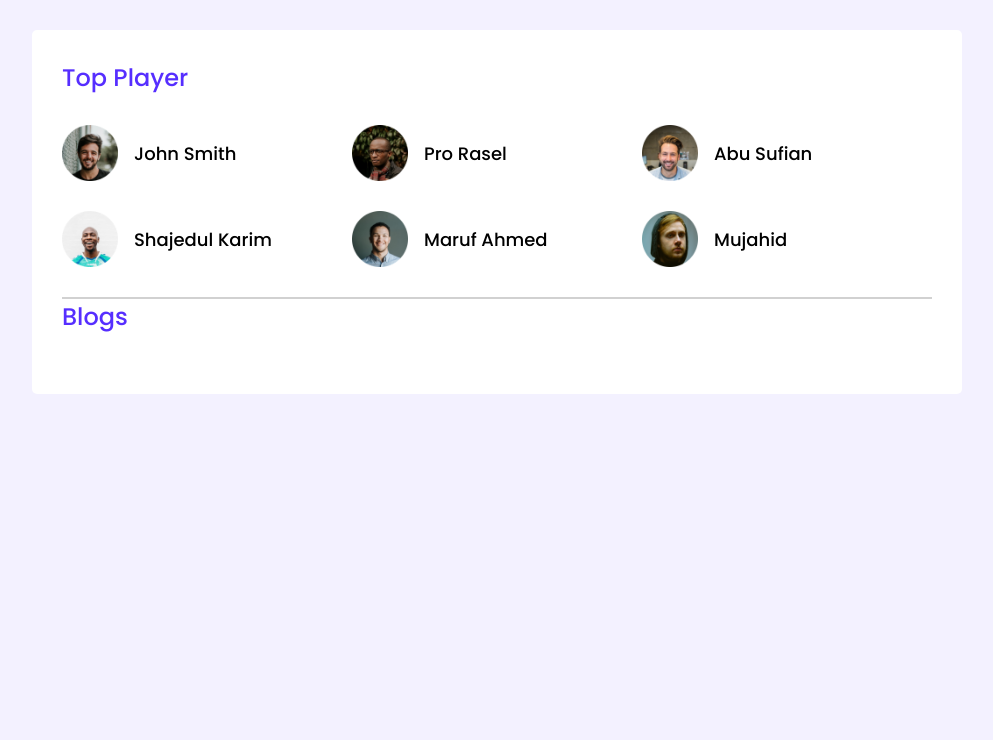
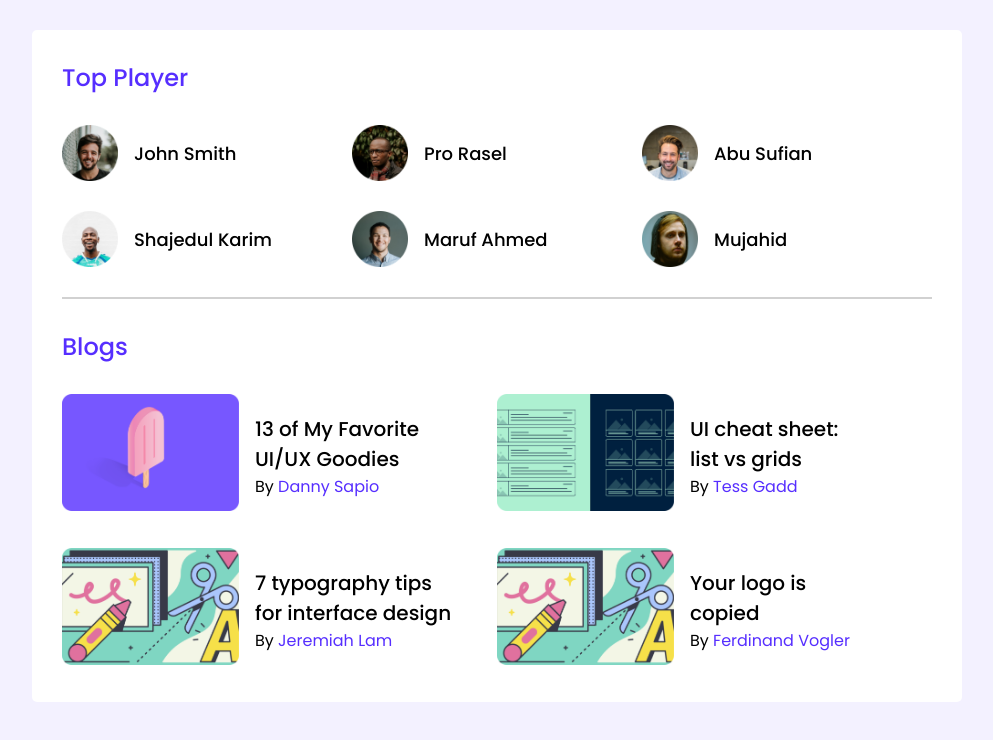
Before and after one commit to golamrabbani93/leader-board, a plain HTML site: page index.html in a window 1280 px wide. Shown: the whole page, without its empty margins (143-1136 px from the left). Drawn offline with Linux system fonts and the light colour scheme.

Commit message:
blog section markup and stylesheet end

```diff
--- a/css/style.css
+++ b/css/style.css
@@ -64,3 +64,35 @@ hr {
 /*
  *End player section stylesheet
  */
+/*
+ *Start Blogs section stylesheet
+ */
+.blogs {
+	margin-top: 30px;
+}
+
+.blog {
+	display: grid;
+	grid-template-columns: repeat(2, 1fr);
+	grid-row-gap: 30px;
+}
+.Single-blog {
+	display: flex;
+	align-items: center;
+}
+.thumbnail img {
+	width: 177px;
+	height: 117px;
+	margin-right: 16px;
+}
+.blog-title {
+	font-size: 20px;
+	font-weight: 500;
+}
+.blog-author a {
+	text-decoration: none;
+	color: #562eff;
+}
+/*
+ *End Blogs section stylesheet
+ */
--- a/index.html
+++ b/index.html
@@ -47,6 +47,56 @@
 				<hr />
 				<div class="blogs">
 					<h3 class="section-title">Blogs</h3>
+					<div class="blog">
+						<article class="Single-blog">
+							<div class="thumbnail">
+								<img src="images/blogs/blog-1.png" alt="" />
+							</div>
+							<div class="blog-info">
+								<h3 class="blog-title">
+									13 of My Favorite <br />
+									UI/UX Goodies
+								</h3>
+								<p class="blog-author">By <a href="">Danny Sapio</a></p>
+							</div>
+						</article>
+						<article class="Single-blog">
+							<div class="thumbnail">
+								<img src="images/blogs/blog-2.png" alt="" />
+							</div>
+							<div class="blog-info">
+								<h3 class="blog-title">
+									UI cheat sheet: <br />
+									list vs grids
+								</h3>
+								<p class="blog-author">By <a href="">Tess Gadd</a></p>
+							</div>
+						</article>
+						<article class="Single-blog">
+							<div class="thumbnail">
+								<img src="images/blogs/blog-3.png" alt="" />
+							</div>
+							<div class="blog-info">
+								<h3 class="blog-title">
+									7 typography tips <br />
+									for interface design
+								</h3>
+								<p class="blog-author">By <a href="">Jeremiah Lam</a></p>
+							</div>
+						</article>
+						<article class="Single-blog">
+							<div class="thumbnail">
+								<img src="images/blogs/blog-3.png" alt="" />
+							</div>
+							<div class="blog-info">
+								<h3 class="blog-title">
+									Your logo is <br />
+									copied
+								</h3>
+								<p class="blog-author">By <a href="">Ferdinand Vogler</a></p>
+							</div>
+						</article>
+					</div>
 				</div>
 			</section>
 			<!--* End player and blog section -->
```
